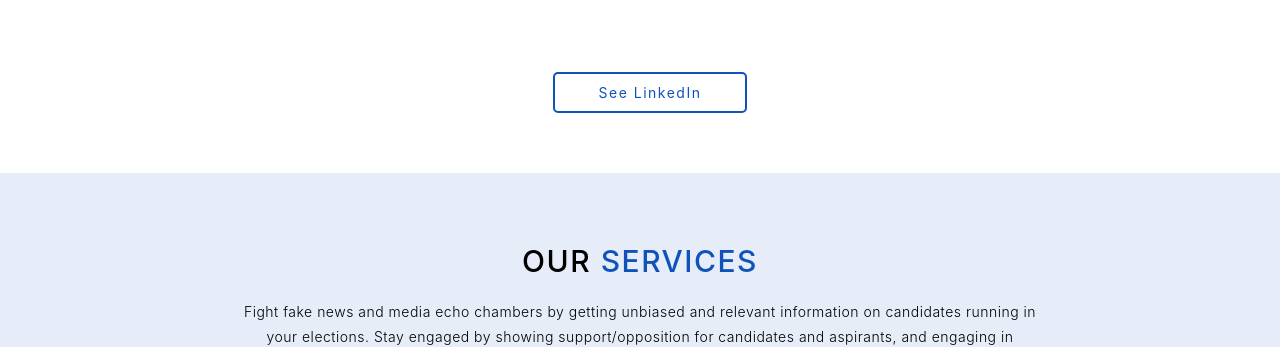
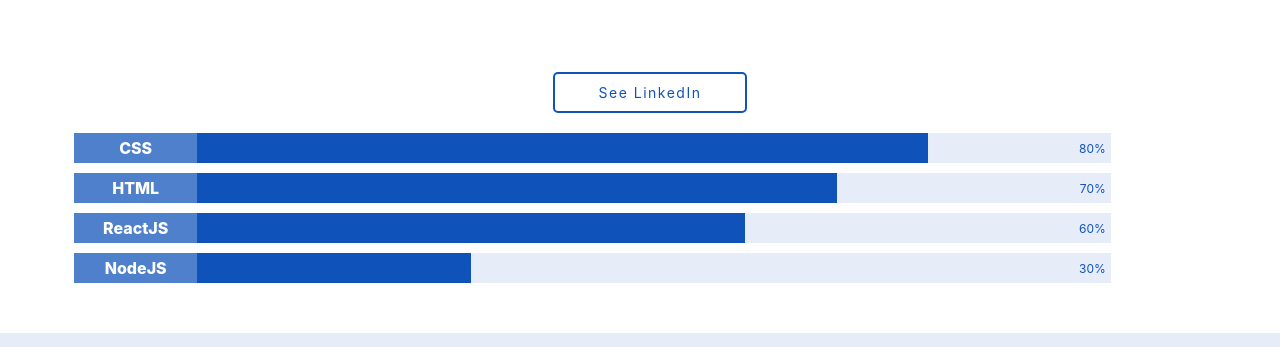
Before and after one commit to milindpatel11/milind-web-solutions, a React (Create React App) app: page / in a window 1280 px wide. Shown: the part 1120-1467 px from the top of the page. Built offline with nearby package versions, Linux system fonts and the light colour scheme.

Commit message:
skills component and some animation for skills added

```diff
--- a/src/components/About.js
+++ b/src/components/About.js
@@ -1,10 +1,26 @@
 import '../css/About.css';
-import { useState, useEffect } from 'react';
+import { useState, useEffect, useLayoutEffect, useRef } from 'react';
 import pic from '../img/about-me.png';
 // import pic from '../img/about-img.jpg'; // gives image path
 
 const about_data =  {"EN" : {"l1": "About", "l2":"Milind", "l3":"Physican, Business Professional, and aspiring Full Stack Developer", "l4":"Milind is a Physician from India with an MBA in the US. While in the business school, he gradually started learning data science and computer science. During his MBA in the US, he worked at a health insurance company on procurement and finance. After MBA, he worked with two early stage startups (e-commerce and diagnostic device) helping them with most business aspects of starting a venture. These include finance, research, operations and logistics, customer service, data analysis, SEO/SEM, lean methodologies, fundraising, marketing and strategy. Milind has been web development online for the last two years and this website is to demonstrate some of the work on web development for freelancing and employment purposes in web development and launching MVP for startups.", "bttn":"See LinkedIn"} ,
    "NL" : {"l1": "Sobre", "l2":"Milind", "l3":"", "l4": "NL - Milind is a Physician from India with an MBA in the US. While in the business school, he gradually started learning data science and computer science. During his MBA in the US, he worked at a health insurance company on procurement and finance. After MBA, he worked with two early stage startups (e-commerce and diagnostic device) helping them with most business aspects of starting a venture. These include finance, research, operations and logistics, customer service, data analysis, SEO/SEM, lean methodologies, fundraising, marketing and strategy. Milind has been web development online for the last two years and this website is to demonstrate some of the work on web development for freelancing and employment purposes in web development and launching MVP for startups.", "bttn":"LinkedIn"}}
+
+function SkillItem(props) {
+
+
+ return(
+
+   <div className="bar-cont">
+     <div className="skill">{props.name}</div>
+     <div className='bar-outer'>
+       <div className="bar-filled" style={{width:`${props.percentage}`}}></div>
+       <div className='perc'>{props.percentage}</div>
+     </div>
+   </div>
+
+   );}
+
 
 
 function About(props) {
@@ -23,17 +39,30 @@ function About(props) {
   const about_filt = about_data[language];
   console.log(about_filt);
 
-  // const home2_data =  {"ES" : {"l1": "À propos", "l2":"Avec 8 ans d’expérience en recherche académique en France et aux Etats-Unis, j’ai développé des compétences en méthodologie et rigueur scientifique, ainsi qu’en analyse critique.  En tant que consultante indépendante, mon objectif est d’apporter mon expertise et de développer des relations de confiance.",
-  //   "l3":"Dr. Clotilde Jumelle"} ,
-  //    "EN" : {"l1": "About", "l2":"With 8 years of academic research in both France and the United States, I developed skills in scientific methodology, rigor and critical analysis.  As an independent consultant, my goal is to provide my expertise and establish trust-based relationships.",
-  //    "l3":"Dr. Clotilde Jumelle"}}
-  // const home2_filt = home2_data[language]
 
+  const [show, doShow] = useState(false);
 
-  // return the div with new/ updated props data
+  const skillsRef = useRef(null);
+
+  useLayoutEffect(() => {
+    const topPos = element => element.getBoundingClientRect().top;
+   //added to reduce redundancy
+    const divPos = topPos(skillsRef.current);
+
+    const onScroll = () => {
+      const scrollPos = window.scrollY + window.innerHeight;
+      if (divPos < scrollPos) {
+        doShow(true);
+      }
+    };
+
+    window.addEventListener("scroll", onScroll);
+    return () => window.removeEventListener("scroll", onScroll);
+  }, []);
 
 
   return (
+
 
     <div className="About container"  id='About-ID'>
       <h1 className="section-title">{about_filt.l1} <span>{about_filt.l2}</span></h1>
@@ -52,6 +81,13 @@ function About(props) {
 
       <a href='https://www.linkedin.com' target="_blank" rel="noopener noreferrer" type="button" className="cta">{about_filt.bttn}</a>
 
+      <div className='skills' ref={skillsRef}>
+        <SkillItem name='CSS' percentage={!show ? 0 : '80%'}/>
+        <SkillItem name='HTML' percentage={!show ? 0 : '70%'}/>
+        <SkillItem name='ReactJS' percentage={!show ? 0 : '60%'}/>
+        <SkillItem name='NodeJS' percentage={!show ? 0 : '30%'}/>
+      </div>
+
       <div className='dummy-div' id="Services"> </div>
 
     </div>
--- a/src/css/About.css
+++ b/src/css/About.css
@@ -89,6 +89,62 @@
   background-color: var(--brand-main-full)
 }
 
+.skills {
+  width: 90%;
+}
+
+.bar-cont {
+  background-color: var(--brand-main-ten);
+  width: 90%;
+  height: 30px;
+  display: flex;
+  flex-direction: row;
+  align-items: stretch;
+  margin-bottom: 10px
+}
+
+
+.bar-cont .skill{
+  box-sizing: border-box;
+  display: flex;
+  background-color: var(--brand-main-seventy);
+  width: 140px;
+  font-size: 16px;
+  text-align: left;
+  align-items: center;
+  justify-content: center;
+  color:white;
+  font-weight: 800;
+}
+
+
+.bar-outer {
+  display: flex;
+  flex-direction: row;
+  /* padding:5px; */
+  width: 100%;
+  justify-content: space-between;
+  position: relative;
+  align-items: center;
+  /* border: 0.5px solid var(--brand-main-full) */
+}
+
+.bar-filled {
+  background-color: var(--brand-main-full);
+  z-index: 3;
+  height: 100%;
+  transition: 1.1s 0.2s width ease-in-out;
+}
+
+.bar-outer .perc{
+  background-color: transparent;
+  position: absolute;
+  right: 5px;
+  font-size: 12px;
+  z-index: 4;
+  color: var(--brand-main-full)
+}
+
 @media only screen and (min-width: 800px) {
 
   .About{
--- a/src/css/Projects.css
+++ b/src/css/Projects.css
@@ -16,7 +16,9 @@
 	flex-direction: column;
 	padding: 0 20px;
 	max-width: 1200px;
+	position: relative;
 }
+
 .Projects .project-item {
 	display: flex;
 	align-items: center;
@@ -27,14 +29,13 @@
 	overflow: hidden;
 	border-radius: 20px;
 	opacity: 0;
-	transform: translateY(20vh)
+	transform: translateY(10vh);
 }
 
 .Projects .show-animate {
 	transform: translateY(0);
 	opacity: 1;
-  transition: transform 1s;
-	transition: opacity 3s
+  transition: transform 2s, opacity 2s;
 }
 
 .Projects .project-info {
--- a/src/css/Services.css
+++ b/src/css/Services.css
@@ -36,7 +36,7 @@
 	z-index: 1;
 	overflow: hidden;
   box-sizing: border-box;
-	transform: translateY(100vh);
+	transform: translateY(50vh);
 	opacity: 0
 }
 
@@ -75,7 +75,7 @@
 .Services .show-animate {
 	transform: translateY(0);
 	opacity: 1;
-  transition: transform 1.5s;
+  transition: transform 1.5s, opacity 3s;
 }
 
 
```
